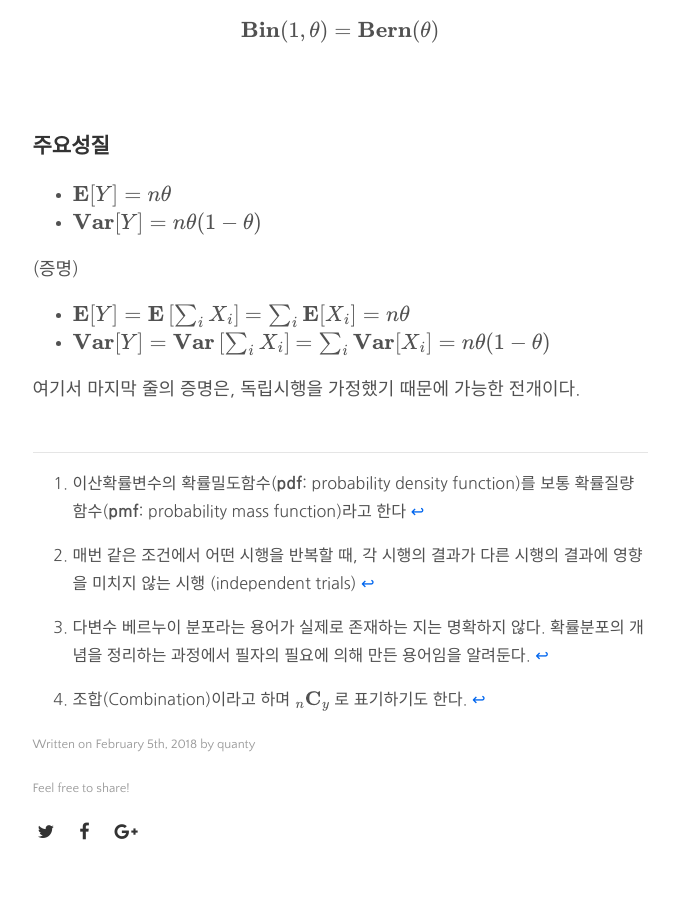
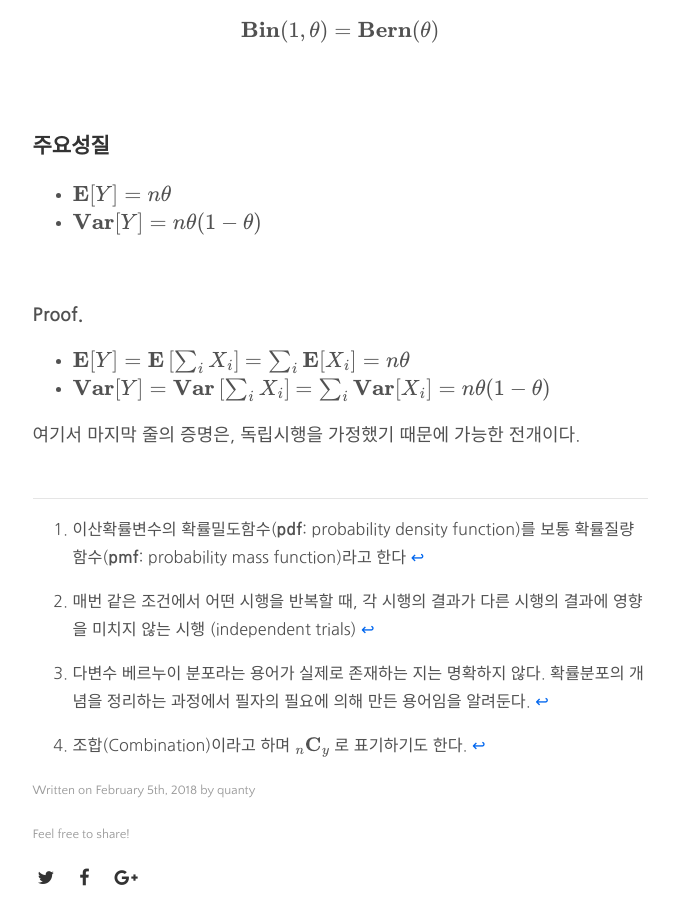
Before and after one commit to gem763/gem763.github.io, a Jekyll site: the page built from _posts/2018-02-05-베르누이-분포와-이항분포.md, in a window 1280 px wide and 900 px high, scrolled down 4183 px. Shown: the whole window, without its empty margins (300-979 px from the left). Built offline with Jekyll 4.4.1, drawn with Linux system fonts in a browser that asks for light colours; formulas are drawn with MathJax 3; comment, search, counter and statistics services are not loaded.

Commit message:
Uploaded by https://stackedit.io/

```diff
--- a/_posts/2018-02-05-베르누이-분포와-이항분포.md
+++ b/_posts/2018-02-05-베르누이-분포와-이항분포.md
@@ -154,7 +154,10 @@ Y = \sum_{i=1}^n X_i \sim \mathbf{Bin} (n, \theta)
 * <span><script type="math/tex">\mathbf{Var}[Y] = n \theta(1-\theta)</script></span>
 
 
-(증명)
+<br/>
+
+**Proof.**
+
 * <span><script type="math/tex">\mathbf{E} [Y] = \mathbf{E} \left[ \sum_i X_i \right]</script></span> <span><script type="math/tex">= \sum_i \mathbf{E} [X_i] = n \theta</script></span>
 * <span><script type="math/tex">\mathbf{Var} [Y] = \mathbf{Var} \left[ \sum_i X_i \right]</script></span> <span><script type="math/tex">= \sum_i \mathbf{Var} [X_i] = n \theta(1-\theta)</script></span>
 
```
